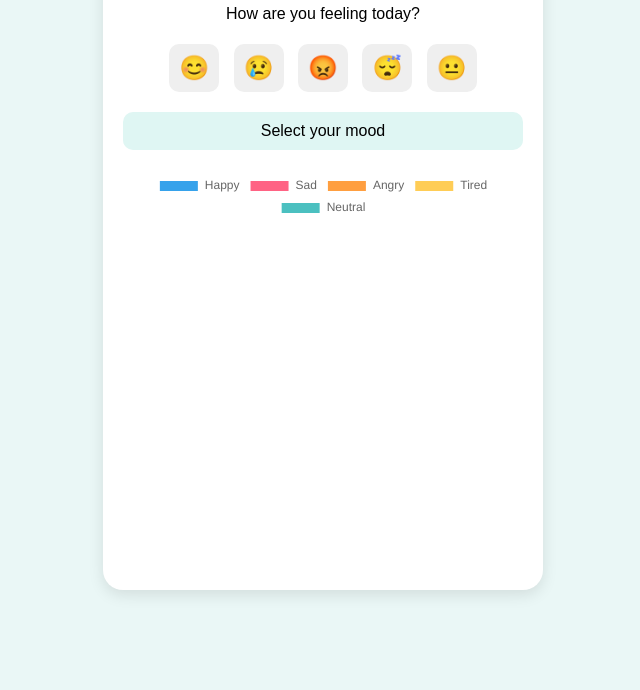
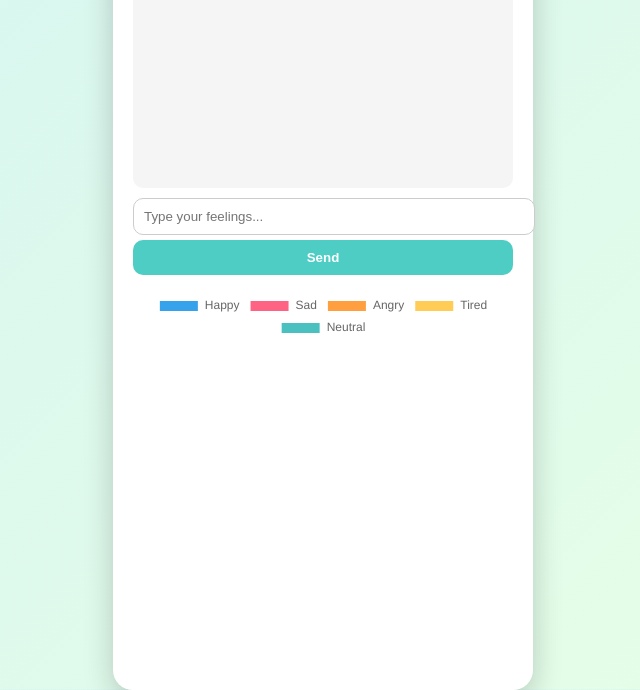
Before and after one commit to yang0730-lab/MoodMate, a plain HTML site: page index.html in a window 1280 px wide. Shown: the part 111-801 px from the top of the page, without its empty margins (317-957 px from the left). Drawn offline with nearby package versions, Linux system fonts and the light colour scheme.

Commit message:
Update index.html

```diff
--- a/index.html
+++ b/index.html
@@ -1,113 +1,165 @@
 <!DOCTYPE html>
-<html lang="en">
+<html>
 <head>
 <meta charset="UTF-8">
-<title>MoodMate</title>
+<title>MoodMate Pro</title>
 
-<!-- Chart.js -->
 <script src="https://cdn.jsdelivr.net/npm/chart.js"></script>
 
 <style>
 body {
+    margin:0;
     font-family: Arial;
-    background: #eaf7f6;
-    text-align: center;
-    padding: 20px;
+    background: linear-gradient(135deg,#d7f5f2,#e6ffe6);
+    display:flex;
+    justify-content:center;
+    align-items:center;
+    height:100vh;
 }
 
-.container {
-    background: white;
-    padding: 20px;
-    border-radius: 20px;
-    max-width: 400px;
-    margin: auto;
-    box-shadow: 0 5px 15px rgba(0,0,0,0.1);
+.app {
+    width:380px;
+    background:white;
+    border-radius:20px;
+    padding:20px;
+    box-shadow:0 10px 30px rgba(0,0,0,0.2);
+}
+
+h1 {
+    text-align:center;
+}
+
+.chat {
+    height:180px;
+    overflow-y:auto;
+    background:#f5f5f5;
+    border-radius:10px;
+    padding:10px;
+}
+
+.msg {
+    margin:5px 0;
+}
+
+.user {
+    text-align:right;
+    color:#333;
+}
+
+.ai {
+    text-align:left;
+    color:#2b6f6b;
+}
+
+input {
+    width:100%;
+    padding:10px;
+    border-radius:10px;
+    border:1px solid #ccc;
+    margin-top:10px;
 }
 
 button {
-    font-size: 24px;
-    margin: 5px;
-    padding: 10px;
-    border: none;
-    border-radius: 10px;
-    cursor: pointer;
-}
-
-.response {
-    margin-top: 15px;
-    padding: 10px;
-    background: #dff6f3;
-    border-radius: 10px;
+    width:100%;
+    padding:10px;
+    margin-top:5px;
+    border:none;
+    border-radius:10px;
+    background:#4ecdc4;
+    color:white;
+    font-weight:bold;
 }
 
 canvas {
-    margin-top: 20px;
+    margin-top:15px;
 }
 </style>
 </head>
 
 <body>
 
-<div class="container">
-    <h2>MoodMate 😊</h2>
-    <p>How are you feeling today?</p>
+<div class="app">
+<h1>🌿 MoodMate Pro</h1>
 
-    <button onclick="selectMood('happy')">😊</button>
-    <button onclick="selectMood('sad')">😢</button>
-    <button onclick="selectMood('angry')">😡</button>
-    <button onclick="selectMood('tired')">😴</button>
-    <button onclick="selectMood('neutral')">😐</button>
+<div class="chat" id="chat"></div>
 
-    <div class="response" id="response">Select your mood</div>
+<input id="input" placeholder="Type your feelings...">
+<button onclick="send()">Send</button>
 
-    <canvas id="moodChart"></canvas>
+<canvas id="chart"></canvas>
+
 </div>
 
 <script>
-let moodData = JSON.parse(localStorage.getItem('moodData')) || {
-    happy: 0,
-    sad: 0,
-    angry: 0,
-    tired: 0,
-    neutral: 0
-};
-
-let responses = {
-    happy: "That's great! Keep it up 😊",
-    sad: "It's okay to feel sad. I'm here for you 💙",
-    angry: "Take a deep breath. You got this 💪",
-    tired: "You deserve some rest 😴",
-    neutral: "Hope your day gets even better ✨"
+let data = JSON.parse(localStorage.getItem("moodData")) || {
+happy:0,
+sad:0,
+angry:0,
+tired:0,
+neutral:0
 };
 
 let chart;
 
-function selectMood(mood) {
-    moodData[mood]++;
-    localStorage.setItem('moodData', JSON.stringify(moodData));
+function send(){
+let text = document.getElementById("input").value;
+if(!text) return;
 
-    document.getElementById('response').innerText = responses[mood];
+let chat = document.getElementById("chat");
 
-    updateChart();
+chat.innerHTML += `<div class="msg user">${text}</div>`;
+
+let mood = detectMood(text);
+data[mood]++;
+
+let reply = generateReply(mood);
+
+chat.innerHTML += `<div class="msg ai">${reply}</div>`;
+
+localStorage.setItem("moodData", JSON.stringify(data));
+
+drawChart();
+
+document.getElementById("input").value="";
+chat.scrollTop = chat.scrollHeight;
 }
 
-function updateChart() {
-    const ctx = document.getElementById('moodChart');
+function detectMood(text){
+text = text.toLowerCase();
 
-    if (chart) chart.destroy();
+if(text.includes("happy") || text.includes("good")) return "happy";
+if(text.includes("sad") || text.includes("down")) return "sad";
+if(text.includes("angry") || text.includes("mad")) return "angry";
+if(text.includes("tired") || text.includes("sleep")) return "tired";
 
-    chart = new Chart(ctx, {
-        type: 'pie',
-        data: {
-            labels: ['Happy', 'Sad', 'Angry', 'Tired', 'Neutral'],
-            datasets: [{
-                data: Object.values(moodData)
-            }]
-        }
-    });
+return "neutral";
 }
 
-updateChart();
+function generateReply(mood){
+if(mood==="happy") return "That's amazing 😊 Keep it up!";
+if(mood==="sad") return "I'm here for you 💙 Things will get better.";
+if(mood==="angry") return "Take a deep breath 💪 You got this.";
+if(mood==="tired") return "You deserve some rest 😴";
+return "I understand. Tell me more.";
+}
+
+function drawChart(){
+let ctx = document.getElementById("chart");
+
+if(chart) chart.destroy();
+
+chart = new Chart(ctx,{
+type:"pie",
+data:{
+labels:["Happy","Sad","Angry","Tired","Neutral"],
+datasets:[{
+data:Object.values(data)
+}]
+}
+});
+}
+
+drawChart();
 </script>
 
 </body>
```
